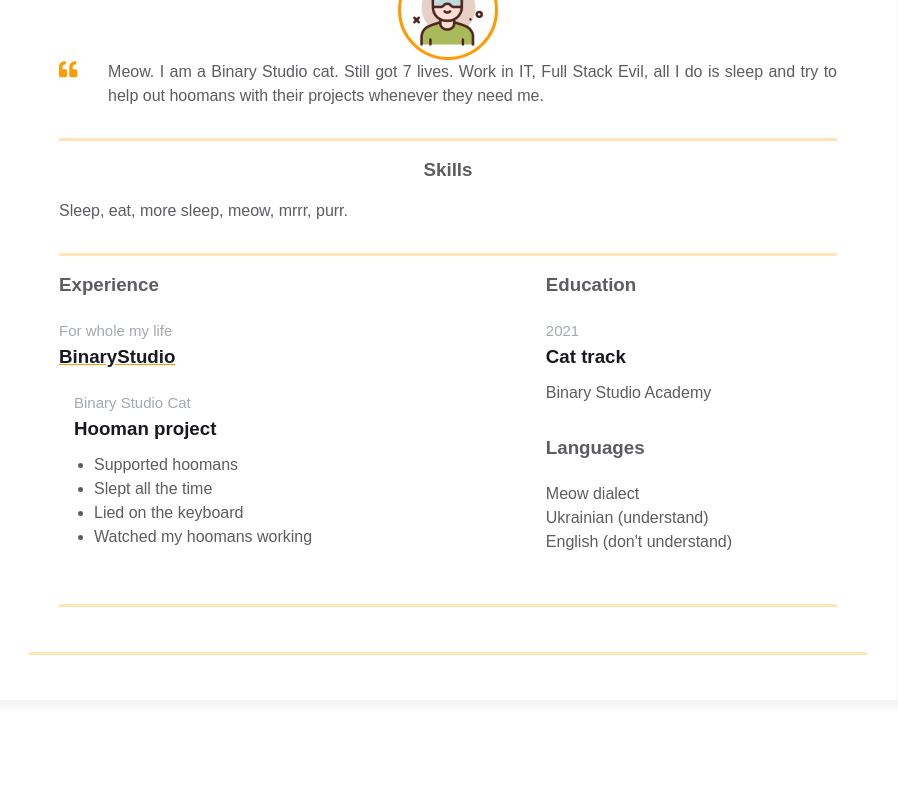
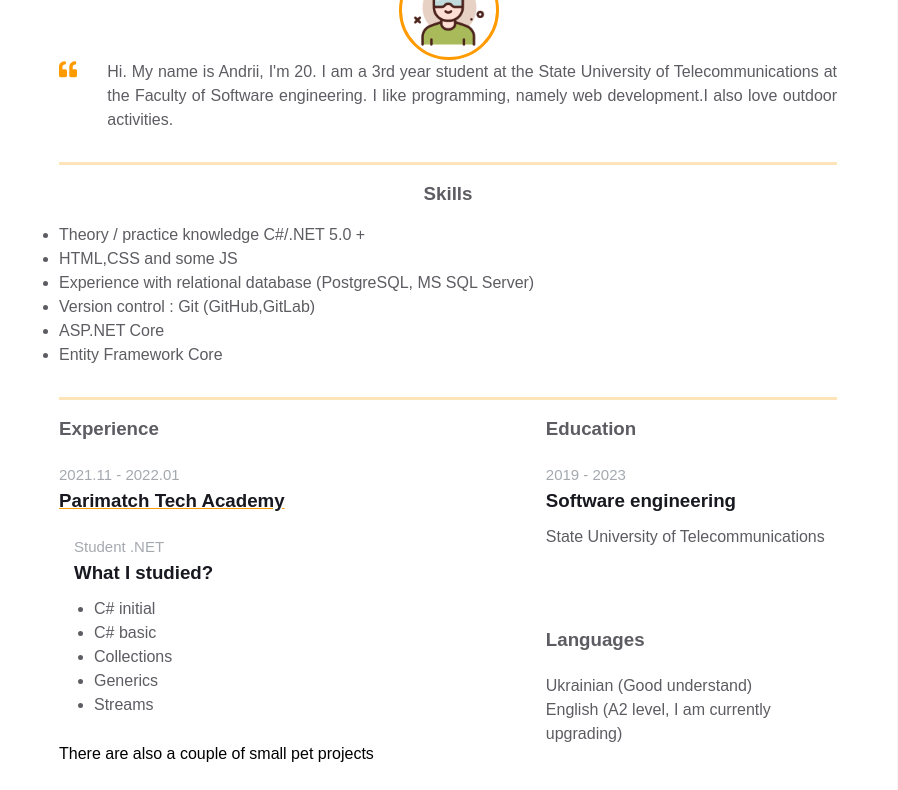
Before and after one commit to AndrewDev2021/homepage, a plain HTML site: page index.html in a window 1280 px wide. Shown: the part 242-1032 px from the top of the page, without its empty margins (192-1090 px from the left). Before the commit the page ends 993 px from the top, so only its background shows below. Drawn offline with Linux system fonts and the light colour scheme.

Commit message:
Add personal date in resume

```diff
--- a/index.html
+++ b/index.html
@@ -11,8 +11,8 @@
         <div class="resume">
           <div class="container">
             <div class="resume__block">
-              <h1 class="contact-info__header">Bulka</h1>
-              <h3 class="contact-info__sub-header">Senior Hooman Manager</h3>
+              <h1 class="contact-info__header">Poberezhnyk Andrii</h1>
+              <h3 class="contact-info__sub-header">Trainee .NET Developer</h3>
 
               <div class="contact_info_container fh">
                 <div class="contact-info__block">
@@ -24,7 +24,7 @@
                             </path>
                           </svg>
                         </div>
-                        <span>Lviv, Ukraine</span>
+                        <span>Kyiv, Ukraine</span>
                       </a>
                 </div>
 
@@ -56,10 +56,9 @@
                         </path>
                       </svg>
                     </div>
-                    <p class="intro_text">Meow.
-                      I am a Binary Studio cat. Still got 7 lives. Work in IT, Full Stack Evil,
-                      all I do is sleep and try to help out hoomans with their projects whenever
-                      they need me.
+                    <p class="intro_text">Hi.
+                        My name is Andrii, I'm 20. I am a 3rd year student at the State University of Telecommunications at the Faculty of Software engineering.
+                        I like programming, namely web development.I also love outdoor activities.
                     </p>
                   </div>
                 </div>
@@ -69,7 +68,14 @@
                 <div class="resume__block">
                   <div class="skills">
                     <h3 class="skills__header">Skills</h3>
-                    <p class="skills__text">Sleep, eat, more sleep, meow, mrrr, purr. </p>
+                    <ul class="skills__text">
+                        <li>Theory / practice knowledge C#/.NET 5.0 +</li>
+                        <li>HTML,CSS and some JS</li>
+                        <li>Experience with relational database (PostgreSQL, MS SQL Server)</li>
+                        <li>Version control : Git (GitHub,GitLab)</li>
+                        <li>ASP.NET Core</li>
+                        <li>Entity Framework Core</li>
+                      </ul>
                   </div>
                 </div>
               </div>
@@ -83,20 +89,22 @@
                         <h3 class="experiences__header">Experience</h3>
                         <div class="experiences__company">
                           <div class="experiences__company-header">
-                            <span class="experiences__company-header-durability">For whole my life</span>
-                            <h3 class="experiences__company-header-name">BinaryStudio</h3>
+                            <span class="experiences__company-header-durability">2021.11 - 2022.01</span>
+                            <h3 class="experiences__company-header-name">Parimatch Tech Academy</h3>
                           </div>
 
                           <div class="experiences__company-project">
-                            <span class="experiences__company-project-role">Binary Studio Cat</span>
-                            <h3 class="experiences__company-project-name">Hooman project</h3>
+                            <span class="experiences__company-project-role">Student .NET</span>
+                            <h3 class="experiences__company-project-name">What I studied?</h3>
                             <ul class="experiences__company-project-responsibilities">
-                              <li>Supported hoomans</li>
-                              <li>Slept all the time</li>
-                              <li>Lied on the keyboard</li>
-                              <li>Watched my hoomans working</li>
+                              <li>C# initial</li>
+                              <li>C# basic</li>
+                              <li>Collections</li>
+                              <li>Generics</li>
+                              <li>Streams</li>
                             </ul>
                           </div>
+                          There are also a couple of small pet projects
                         </div>
                       </div>
                     </div>
@@ -106,22 +114,19 @@
                             <div class="additional-info__education">
                               <h3 class="additional-info__education-header">Education</h3>
                               <div class="additional-info__education-university">
-                                <span class="additional-info__education-university-durability">2021</span>
-                                <h3 class="additional-info__education-university-speciality">Cat track</h3>
-                                <p class="additional-info__education-university-name">Binary Studio Academy</p>
+                                <span class="additional-info__education-university-durability">2019 - 2023</span>
+                                <h3 class="additional-info__education-university-speciality">Software engineering</h3>
+                                <p class="additional-info__education-university-name">State University of Telecommunications</p>
                               </div>
                             </div>
 
                             <div class="additional-info__languages">
                               <h3 class="additional-info__languages-header">Languages</h3>
                               <p class="additional-info__languages-item">
-                                Meow dialect
+                                Ukrainian (Good understand)
                               </p>
                               <p class="additional-info__languages-item">
-                                Ukrainian (understand)
-                              </p>
-                              <p class="additional-info__languages-item">
-                                English (don't understand)
+                                English (A2 level, I am currently upgrading)
                               </p>
                             </div>
                           </div>
```
